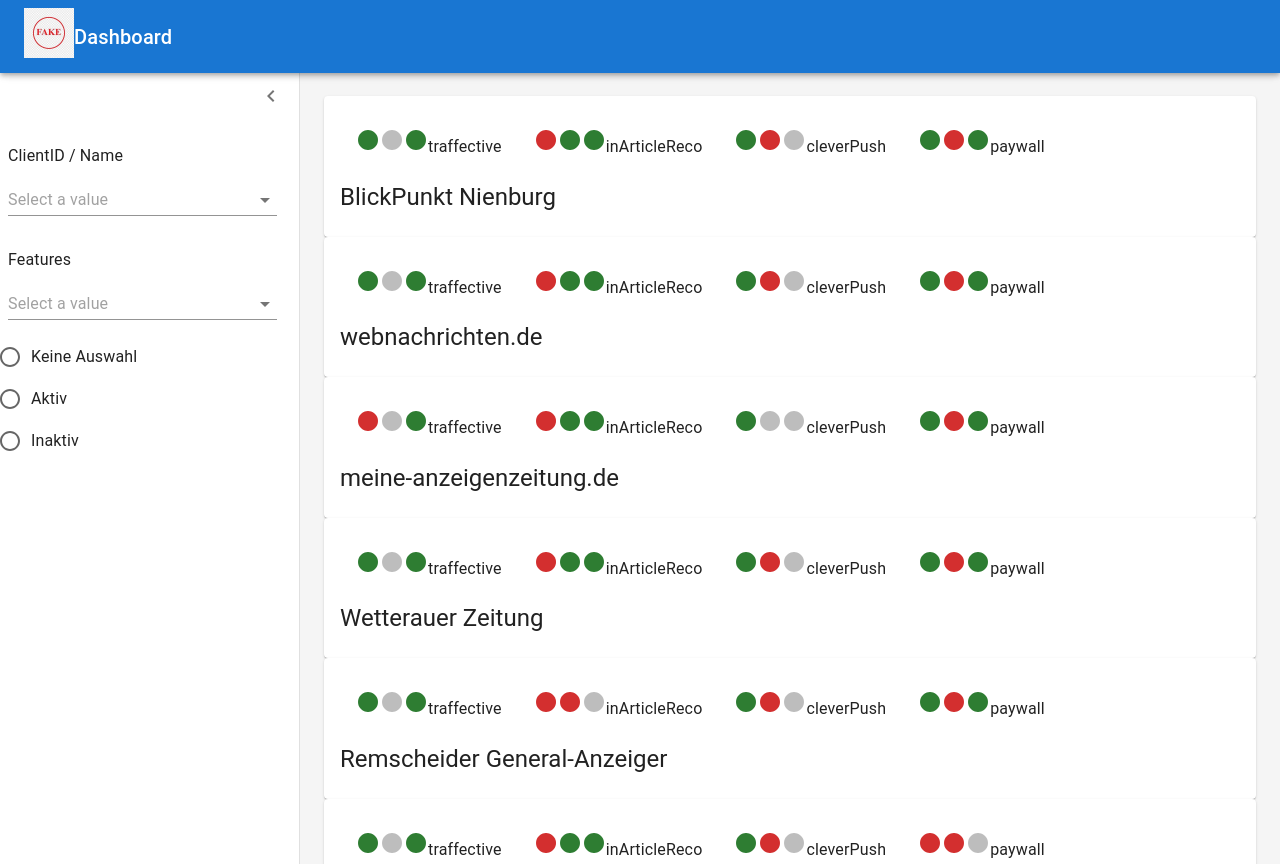
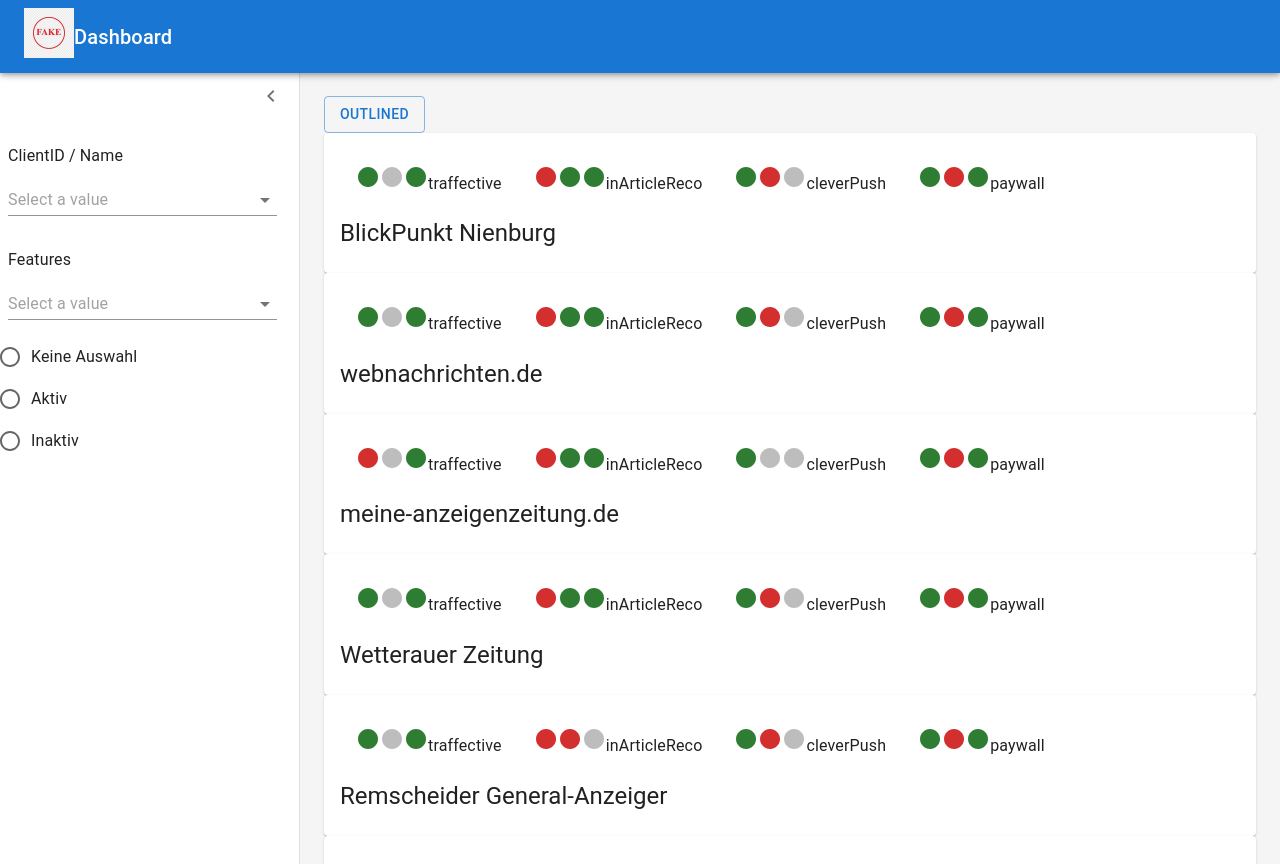
Before and after one commit to andreaguru/settingsui, a Next.js app: page / in a window 1280 px wide. Built offline with nearby package versions, Linux system fonts and the light colour scheme; data requests are answered from the project's data file.

Commit message:
west-977 <EdID - Features status - mocked APIs und Frontend Logik> add button

```diff
--- a/components/MainContent.tsx
+++ b/components/MainContent.tsx
@@ -2,6 +2,7 @@ import {Card, CardContent, Typography} from "@mui/material";
 import {Clients, Feature} from "../types/api.types";
 import {MainContentProps} from "../types/componentProps.types";
 import Box from "@mui/material/Box";
+import Button from "@mui/material/Button";
 import CircleIcon from "@mui/icons-material/Circle";
 import Grow from "@mui/material/Grow";
 import Fade from "@mui/material/Fade";
@@ -73,6 +74,7 @@ function MainContent({clientsList, filteredClientsList, filteredFeatures, featur
 
     return (
         <>
+            <Button variant="outlined">Outlined</Button>
             {shownClients.map((client: Clients, index: number) => (
                 <Fade in key={index}>
                     <Card>
```
Also changed, not shown: 1 other file (tests, documents, lock files or other folders).
